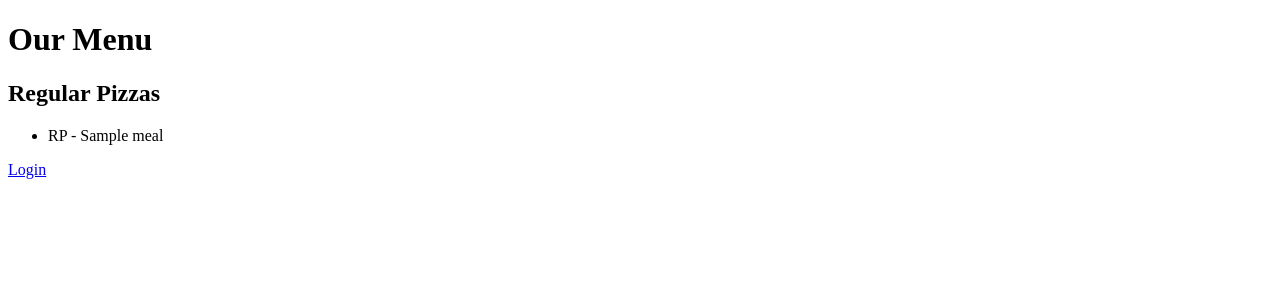
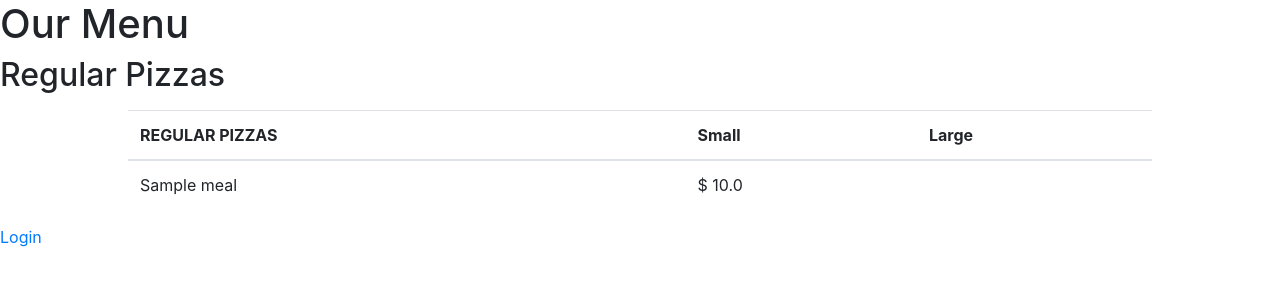
Before and after one commit to adriasala12/HarvardX-CS50-project3, a Django app: page / in a window 1280 px wide. Shown: the top 300 px of the page. Run offline with Django 3.2, Linux system fonts and the light colour scheme; tables that the repository leaves empty hold one stand-in row (values such as "Sample post"); some libraries are stand-ins or nearby versions.

Commit message:
Added bootstrap and changed menu to be displayed in table for first category

```diff
--- a/orders/templates/index.html
+++ b/orders/templates/index.html
@@ -3,6 +3,9 @@
     <head>
         <meta charset="utf-8">
         <title>Menu</title>
+
+        <link rel="stylesheet" href="https://stackpath.bootstrapcdn.com/bootstrap/4.5.0/css/bootstrap.min.css" integrity="sha384-9aIt2nRpC12Uk9gS9baDl411NQApFmC26EwAOH8WgZl5MYYxFfc+NcPb1dKGj7Sk" crossorigin="anonymous">
+
     </head>
     <body>
 
@@ -21,11 +24,42 @@
         <!-- Option 2: Only shows categories with elements -->
         {% if rp|length != 0 %}
             <h2>Regular Pizzas</h2>
-            <ul>
+
+            <div class="mx-auto m-3" style="max-width: 80%">
+                <table class="table">
+                    <thead>
+                        <tr>
+                            <th scope="col">REGULAR PIZZAS</th>
+                            <th scope="col">Small</th>
+                            <th scope="col">Large</th>
+                        </tr>
+                    </thead>
+                    <tbody>
+                        {% for item in rp %}
+                            <tr>
+                                <td>{{ item.name }}</td>
+                                {% if item.unique_price == none %}
+                                    <td>$ {{ item.small_price }}</td>
+                                    <td>$ {{ item.large_price }}</td>
+                                {% else %}
+                                    <td colspan="2">$ {{ item.unique_price }}</td>
+                                {% endif %}
+                            </tr>
+                		{% endfor %}
+                    </tbody>
+                </table>
+            </div>
+
+
+            <!-- <ul>
                 {% for item in rp %}
-        		    <li> {{ item }} </li>
+                    <div class="row mx-auto m-3" style="background-color: pink; max-width: 80%">
+                        <p class="col-5"> {{ item.name }} </p>
+                        <p class="col-2"> {{ item.small_price }} </p>
+                        <p class="col-2"> {{ item.large_price }} </p>
+                    </div>
         		{% endfor %}
-            </ul>
+            </ul> -->
         {% endif %}
 
         {% if sp|length != 0 %}
```
